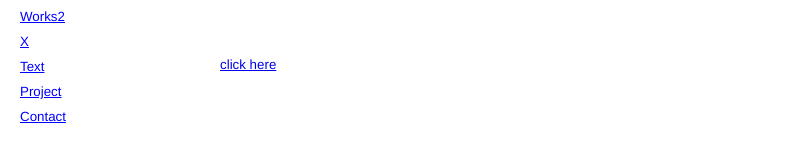
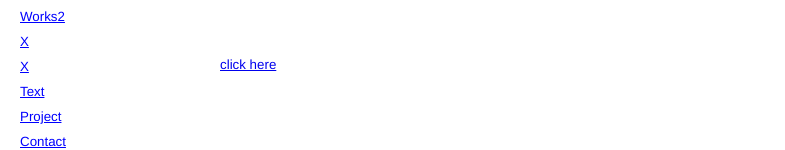
Before and after one commit to chooo1486-spec/Daisyloveschoo, a plain HTML site: page project.html in a window 1280 px wide. Shown: the part 146-296 px from the top of the page, without its empty margins (0-785 px from the left). Drawn offline with Linux system fonts and the light colour scheme.

Commit message:
Update project.html

```diff
--- a/project.html
+++ b/project.html
@@ -64,6 +64,7 @@
         <a href="works.html">Works</a>
         <a href="works 2.html">Works2</a>
         <a href="x.html">X</a>
+        <a href="muni.html">X</a>
         <a href="text.html">Text</a>
         <a href="project.html">Project</a>
         <a href="contact.html">Contact</a>
```
